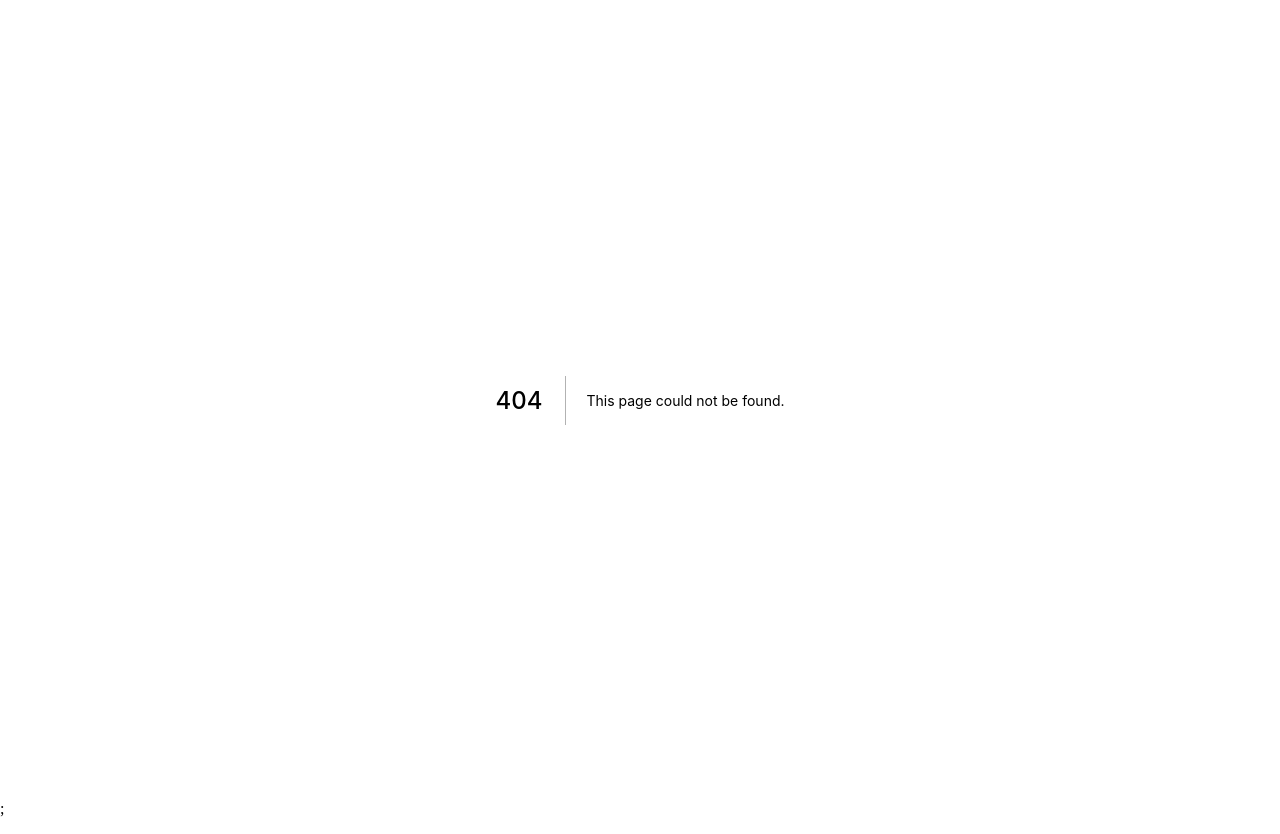
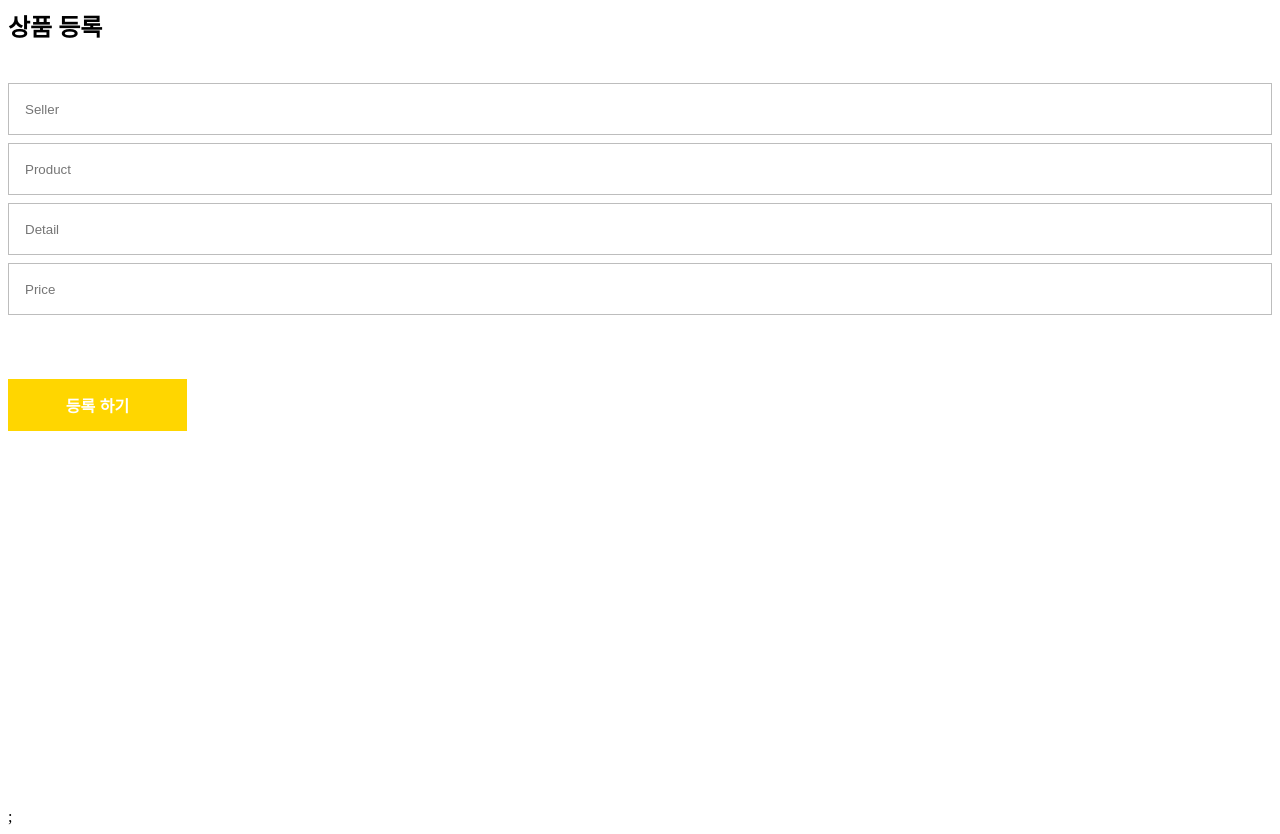
Before and after one commit to jjunohj/CC_Quiz, a Next.js app: page /08/new in a window 1280 px wide. Before the commit this address had no page. Built offline with nearby package versions, Linux system fonts and the light colour scheme.

Commit message:
lecture 07-2-hard : 컴포넌트 활용해서 등록/수정 페이지 구현

```diff
--- /dev/null
+++ b/pages/08/[productId]/edit/index.js
@@ -0,0 +1,5 @@
+import ProductWrite from "../../../../src/components/units/product/write/ProductWrite.container";
+
+export default function ProductEditPage() {
+  return <ProductWrite isEdit={true} />;
+}
--- /dev/null
+++ b/pages/08/[productId]/index.js
@@ -0,0 +1,5 @@
+import ProductDetail from "../../../src/components/units/product/detail/ProductDetail.container";
+
+export default function ProductDetailPage() {
+  return <ProductDetail />;
+}
--- /dev/null
+++ b/pages/08/new/index.js
@@ -0,0 +1,5 @@
+import ProductWrite from "../../../src/components/units/product/write/ProductWrite.container";
+
+export default function ProductRegisterPage() {
+  return <ProductWrite isEdit={false} />;
+}
--- /dev/null
+++ b/src/components/units/product/write/ProductWrite.container.js
@@ -0,0 +1,83 @@
+import { useMutation } from "@apollo/client";
+import { useRouter } from "next/router";
+import { useState } from "react";
+import { CREATE_PRODUCT, UPDATE_PRODUCT } from "./ProductWrite.queries";
+import ProductWriteUI from "./ProductWrite.presenter";
+
+export default function ProductWrite(props) {
+  const router = useRouter();
+  const [createProduct] = useMutation(CREATE_PRODUCT);
+  const [updateProduct] = useMutation(UPDATE_PRODUCT);
+
+  const [product, setProduct] = useState("");
+  const [seller, setSeller] = useState("");
+  const [detail, setDetail] = useState("");
+  const [price, setPrice] = useState(0);
+
+  const onChangeSeller = (event) => {
+    setSeller(event.target.value);
+  };
+
+  const onChangeProduct = (event) => {
+    setProduct(event.target.value);
+  };
+
+  const onChangeDetail = (event) => {
+    setDetail(event.target.value);
+  };
+
+  const onChangePrice = (event) => {
+    setPrice(event.target.value);
+  };
+
+  const onClickUpdate = async () => {
+    try {
+      console.log(router.query.productId);
+      const result = await updateProduct({
+        variables: {
+          productId: String(router.query.productId),
+          updateProductInput: {
+            name: product,
+            detail: detail,
+            price: Number(price),
+          },
+        },
+      });
+      alert(result.data.updateProduct.message);
+      router.push(`/08/${router.query.productId}`);
+    } catch (error) {
+      alert(error.message);
+    }
+  };
+
+  const onClickSubmit = async () => {
+    try {
+      const result = await createProduct({
+        variables: {
+          seller: seller,
+          createProductInput: {
+            name: product,
+            detail: detail,
+            price: Number(price),
+          },
+        },
+      });
+      alert(result.data.createProduct.message);
+      router.push(`/08/${result.data.createProduct._id}`);
+    } catch (error) {
+      alert(error.message);
+    }
+  };
+
+  return (
+    <ProductWriteUI
+      isEdit={props.isEdit}
+      onClickSubmit={onClickSubmit}
+      onClickUpdate={onClickUpdate}
+      onChangeSeller={onChangeSeller}
+      onChangeProduct={onChangeProduct}
+      onChangeDetail={onChangeDetail}
+      onChangePrice={onChangePrice}
+    />
+  );
+}
--- /dev/null
+++ b/src/components/units/product/write/ProductWrite.presenter.js
@@ -0,0 +1,31 @@
+import * as S from "./ProductWrite.styles";
+
+export default function ProductWriteUI(props) {
+  return (
+    <>
+      <S.Wrapper>
+        <S.Title>상품 {props.isEdit ? "수정" : "등록"}</S.Title>
+        <S.InputWrapper>
+          <S.Input
+            onChange={props.onChangeSeller}
+            placeholder="Seller"
+          ></S.Input>
+          <S.Input
+            onChange={props.onChangeProduct}
+            placeholder="Product"
+          ></S.Input>
+          <S.Input
+            onChange={props.onChangeDetail}
+            placeholder="Detail"
+          ></S.Input>
+          <S.Input onChange={props.onChangePrice} placeholder="Price"></S.Input>
+        </S.InputWrapper>
+        <S.Button
+          onClick={props.isEdit ? props.onClickUpdate : props.onClickSubmit}
+        >
+          {props.isEdit ? "수정" : "등록"} 하기
+        </S.Button>
+      </S.Wrapper>
+    </>
+  );
+}
--- /dev/null
+++ b/src/components/units/product/write/ProductWrite.queries.js
@@ -0,0 +1,28 @@
+import { gql } from "@apollo/client";
+
+export const CREATE_PRODUCT = gql`
+  mutation createProduct(
+    $seller: String!
+    $createProductInput: CreateProductInput!
+  ) {
+    createProduct(seller: $seller, createProductInput: $createProductInput) {
+      _id
+      message
+    }
+  }
+`;
+
+export const UPDATE_PRODUCT = gql`
+  mutation updateProduct(
+    $productId: ID!
+    $updateProductInput: UpdateProductInput!
+  ) {
+    updateProduct(
+      productId: $productId
+      updateProductInput: $updateProductInput
+    ) {
+      _id
+      message
+    }
+  }
+`;
--- /dev/null
+++ b/src/components/units/product/write/ProductWrite.styles.js
@@ -0,0 +1,42 @@
+import styled from "@emotion/styled";
+
+export const Wrapper = styled.div`
+  width: 100%;
+  height: 100vh;
+  display: flex;
+  flex-direction: column;
+`;
+
+export const Title = styled.div`
+  font-size: 24px;
+  font-weight: bold;
+  margin-bottom: 40px;
+`;
+
+export const InputWrapper = styled.div`
+  width: 100%;
+  display: flex;
+  flex-direction: column;
+  margin-bottom: 16px;
+`;
+
+export const Input = styled.input`
+  width: 100%;
+  height: 52px;
+  border: 1px solid #bdbdbd;
+  padding: 0px 16px;
+  box-sizing: border-box;
+  margin-bottom: 8px;
+`;
+
+export const Button = styled.button`
+  width: 179px;
+  height: 52px;
+  background-color: #ffd600;
+  border: none;
+  color: #ffffff;
+  font-size: 16px;
+  font-weight: bold;
+  margin-top: 40px;
+  cursor: pointer;
+`;
```
